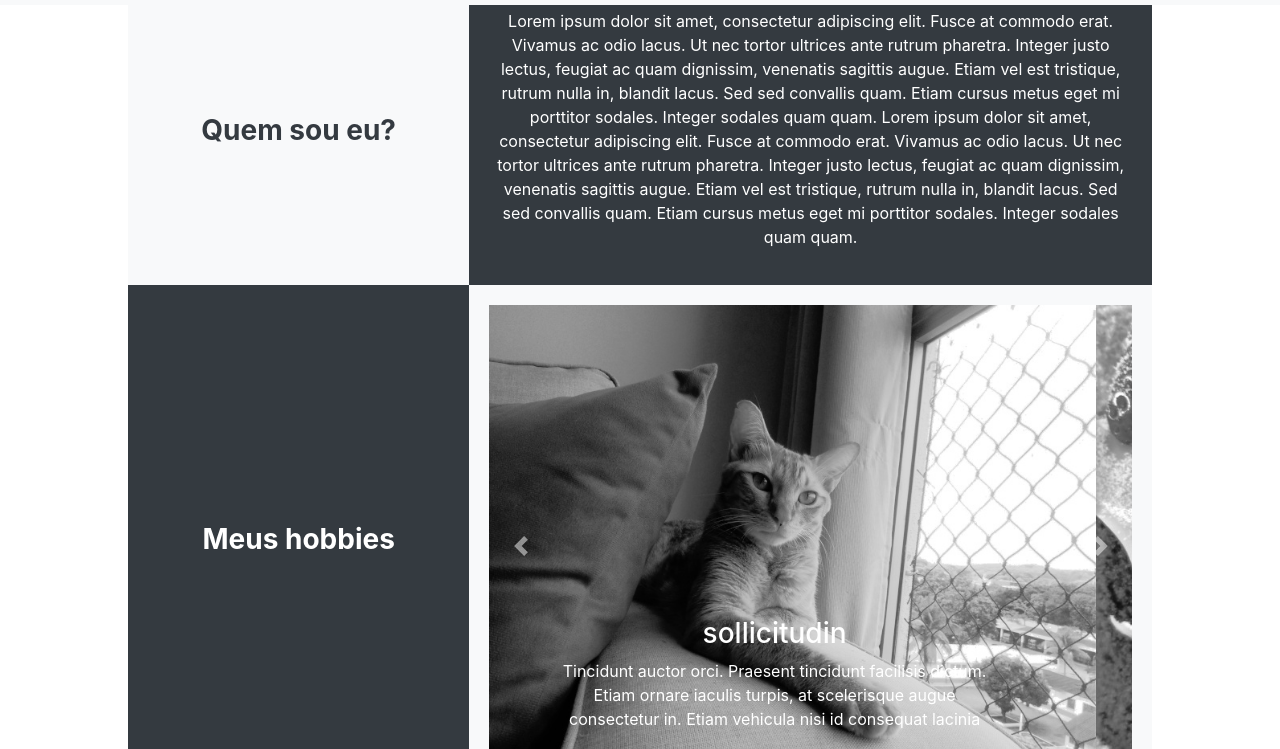
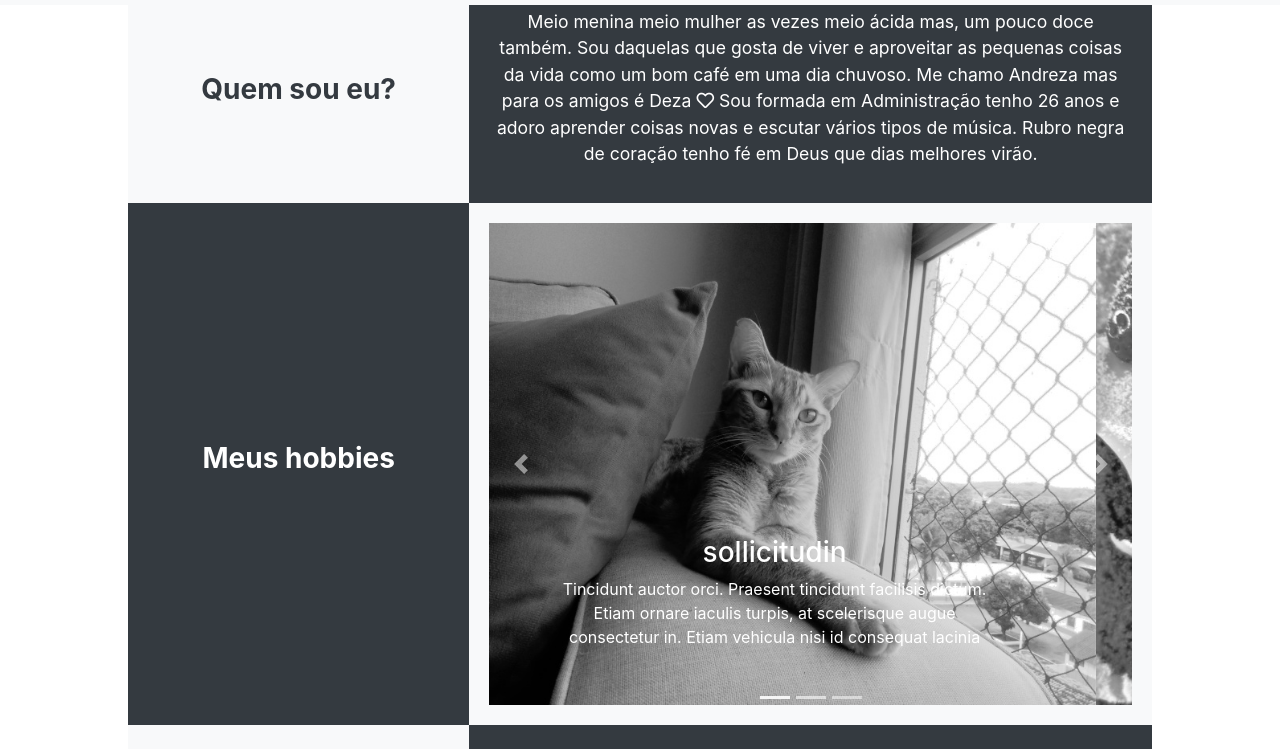
Before and after one commit to andrezasantana/personal-page, a website: page index.html in a window 1280 px wide. Shown: the part 51-800 px from the top of the page. Drawn offline with nearby package versions, Linux system fonts and the light colour scheme.

Commit message:
Include text about me

```diff
--- a/index.html
+++ b/index.html
@@ -46,16 +46,12 @@
             </div>
 
             <div class="col-md-8 bg-dark">
-                    <p class=" card-body text-white text-center">Lorem ipsum dolor sit amet, consectetur adipiscing elit. Fusce
-                        at commodo erat. Vivamus ac odio lacus. Ut nec tortor ultrices ante rutrum pharetra. Integer
-                        justo lectus, feugiat ac quam dignissim, venenatis sagittis augue. Etiam vel est tristique,
-                        rutrum nulla in, blandit lacus. Sed sed convallis quam. Etiam cursus metus eget mi porttitor
-                        sodales. Integer sodales quam quam. Lorem ipsum dolor sit amet, consectetur adipiscing elit.
-                        Fusce
-                        at commodo erat. Vivamus ac odio lacus. Ut nec tortor ultrices ante rutrum pharetra. Integer
-                        justo lectus, feugiat ac quam dignissim, venenatis sagittis augue. Etiam vel est tristique,
-                        rutrum nulla in, blandit lacus. Sed sed convallis quam. Etiam cursus metus eget mi porttitor
-                        sodales. Integer sodales quam quam.</p>
+                <p class=" card-body text-white text-center">Meio menina meio mulher as vezes meio ácida mas, um pouco
+                    doce
+                    também. Sou daquelas que gosta de viver e aproveitar as pequenas coisas da vida como um bom café em
+                    uma dia chuvoso. Me chamo Andreza mas para os amigos é Deza <i class="far fa-heart"></i> Sou formada
+                    em Administração tenho 26 anos e adoro aprender coisas novas e escutar vários tipos de música. Rubro
+                    negra de coração tenho fé em Deus que dias melhores virão.</p>
             </div>
 
         </div>
--- a/style.css
+++ b/style.css
@@ -2,6 +2,7 @@
     width: 80%;
     margin: 0 auto;
     margin-top: 40px;
+    font-size: 1.1rem;
 }
 
 @media(max-width:460px) {
```
